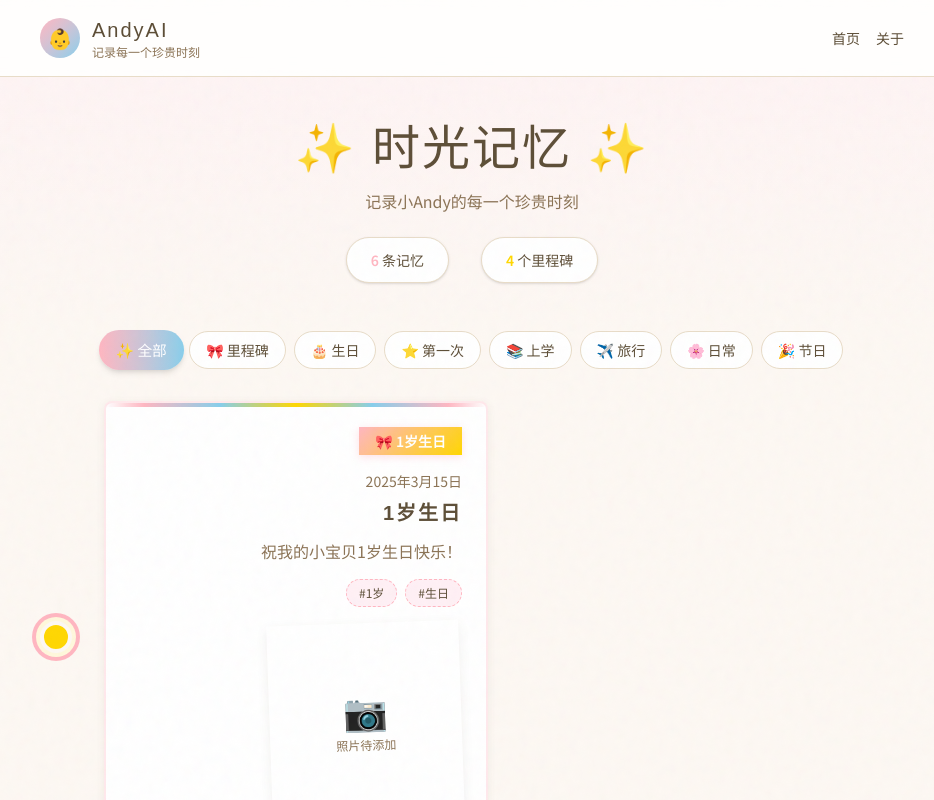
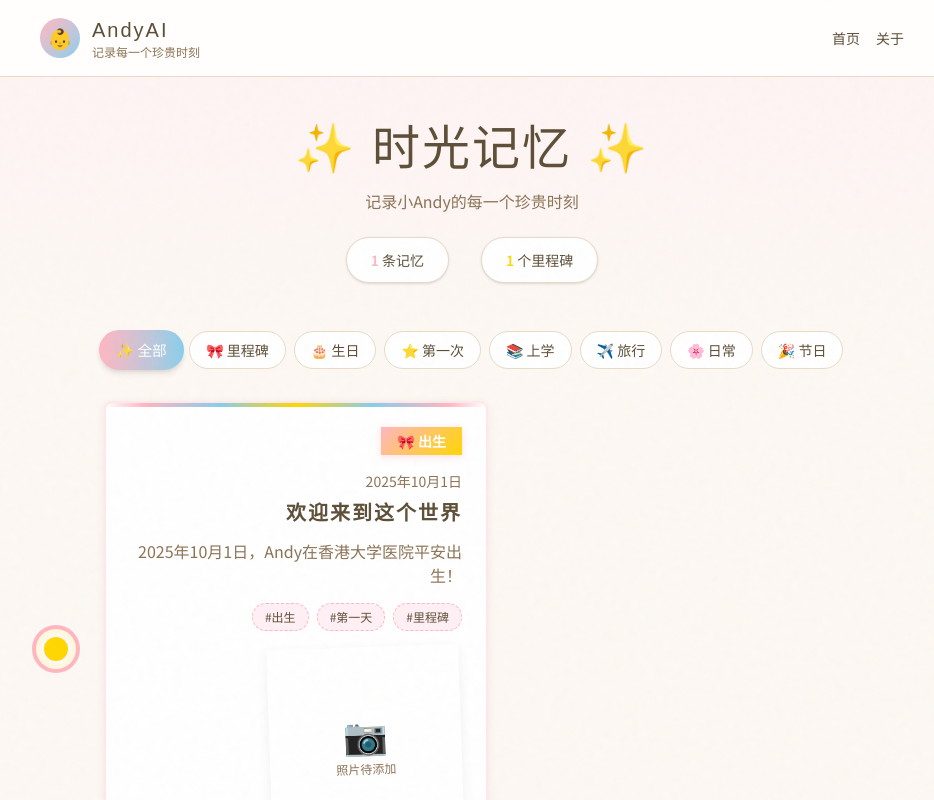
Before and after one commit to philipliu2/AndyAI, a Next.js app: page / in a window 1280 px wide. Shown: the top 800 px of the page, without its empty margins (168-1102 px from the left). Built offline with nearby package versions, Linux system fonts and the light colour scheme; a web font is replaced by a local one.

Commit message:
Update about page with Andy baby birth details

```diff
--- a/src/app/about/page.tsx
+++ b/src/app/about/page.tsx
@@ -1,5 +1,6 @@
 import Header from "@/components/Header";
 import Footer from "@/components/Footer";
+import { babyInfo } from "@/data/memories";
 
 export default function About() {
   return (
@@ -24,16 +25,16 @@ export default function About() {
         <div className="bg-bg-white rounded-2xl p-8 shadow-md border border-border-beige">
           <div className="space-y-6">
             <div>
-              <h2 className="font-handwritten text-xl text-text-brown mb-2">👶 小Andy</h2>
+              <h2 className="font-handwritten text-xl text-text-brown mb-2">👶 小{babyInfo.name}</h2>
               <p className="text-text-brown-light text-sm">
-                一个可爱的小宝宝，正在探索这个美好的世界。
+                出生于 {babyInfo.birthDate}，在 {babyInfo.birthPlace}
               </p>
             </div>
 
             <div className="border-t border-border-beige pt-6">
               <h2 className="font-handwritten text-xl text-text-brown mb-4">📖 这个网站</h2>
               <p className="text-text-brown-light text-sm leading-relaxed">
-                这是一个专门为Andy创建的成长记录网站。我们希望通过这个网站，
+                这是一个专门为{babyInfo.name}创建的成长记录网站。我们希望通过这个网站，
                 记录下他成长过程中的每一个重要时刻——第一次微笑、第一次走路、
                 第一个生日...希望这些记忆能成为他长大后最珍贵的礼物。
               </p>
@@ -42,7 +43,7 @@ export default function About() {
             <div className="border-t border-border-beige pt-6">
               <h2 className="font-handwritten text-xl text-text-brown mb-4">💕 致谢</h2>
               <p className="text-text-brown-light text-sm leading-relaxed">
-                感谢每一位关心Andy的家人和朋友。
+                感谢每一位关心{babyInfo.name}的家人和朋友。
                 特别感谢为这个网站付出努力的每一个人。
               </p>
             </div>
--- a/src/data/memories.ts
+++ b/src/data/memories.ts
@@ -12,122 +12,36 @@ export interface Memory {
   content: string;
 }
 
+export const babyInfo = {
+  name: "Andy",
+  birthDate: "2025-10-01",
+  birthPlace: "香港大学医院",
+  gender: "boy",
+};
+
 export const memories: Memory[] = [
   {
-    id: "2024-03-15-manny",
-    title: "满月啦！",
-    date: "2024-03-15",
+    id: "2025-10-01-birth",
+    title: "欢迎来到这个世界",
+    date: "2025-10-01",
     category: "milestone",
-    tags: ["满月", "成长记录"],
-    cover: "/photos/manny.jpg",
+    tags: ["出生", "第一天", "里程碑"],
+    cover: "/photos/birth.jpg",
     milestone: true,
-    milestoneLabel: "满月",
-    excerpt: "今天是小Andy满月的日子！体重5.2kg，身高57cm",
-    photos: ["/photos/manny-1.jpg", "/photos/manny-2.jpg"],
-    content: `今天是小Andy满月的日子！
+    milestoneLabel: "出生",
+    excerpt: "2025年10月1日，Andy在香港大学医院平安出生！",
+    photos: ["/photos/birth-1.jpg", "/photos/birth-2.jpg"],
+    content: `🎉 2025年10月1日国庆节🎉
 
-体重：5.2kg (出生3.2kg)
-身高：57cm (出生50cm)
+今天是我们生命中最特别的一天。
 
-谢谢大家送来的祝福和礼物 💕
+小Andy在香港大学医院平安出生！
 
-这是我们人生中最特别的一个月，看着你从一个小小的婴儿变成了会抬头、会微笑的小宝宝。
+感谢医护人员的悉心照料。
 
-妈妈和爸爸会好好记录你的每一个成长瞬间！`
-  },
-  {
-    id: "2024-05-20-100days",
-    title: "百天纪念",
-    date: "2024-05-20",
-    category: "milestone",
-    tags: ["百天", "成长记录"],
-    cover: "/photos/100days.jpg",
-    milestone: true,
-    milestoneLabel: "百天",
-    excerpt: "Andy来到这个世界100天啦！",
-    photos: ["/photos/100days-1.jpg"],
-    content: `Andy来到这个世界100天啦！
+欢迎来到这个世界，我的小宝贝！
 
-这100天里，你学会了：
-- 会抬头了
-- 会对人微笑了
-- 会咿咿呀呀说话了
-
-每一天都是惊喜，爱你哦宝贝 💕`
-  },
-  {
-    id: "2024-09-01-first-steps",
-    title: "迈出第一步",
-    date: "2024-09-01",
-    category: "first",
-    tags: ["第一次走路", "里程碑"],
-    cover: "/photos/first-steps.jpg",
-    milestone: true,
-    milestoneLabel: "第一次走路",
-    excerpt: "今天Andy迈出了人生的第一步！",
-    photos: ["/photos/first-steps-1.jpg"],
-    content: `今天是小Andy人生中非常重要的日子！
-
-在客厅的地毯上，你扶着茶几站稳，然后松开手，摇摇晃晃地走了两步到我怀里。
-
-虽然只有短短的两步，但这却是你成长的巨大里程碑！
-
-我的小宝贝，你长大了！ 🥰`
-  },
-  {
-    id: "2024-12-25-christmas",
-    title: "第一个圣诞节",
-    date: "2024-12-25",
-    category: "festival",
-    tags: ["圣诞节", "节日"],
-    cover: "/photos/christmas.jpg",
-    milestone: false,
-    excerpt: "Andy的第一个圣诞节",
-    photos: ["/photos/christmas-1.jpg"],
-    content: `🎄 Andy的第一个圣诞节
-
-虽然你还小，不懂什么是圣诞节，但我们还是给你准备了一份小礼物。
-
-希望以后的每一年，我们都能一起庆祝这个温暖的节日。
-
-圣诞快乐，我的小天使！ 🎅🎁`
-  },
-  {
-    id: "2025-01-01-newyear",
-    title: "2025新年快乐",
-    date: "2025-01-01",
-    category: "festival",
-    tags: ["新年", "节日"],
-    cover: "/photos/newyear.jpg",
-    milestone: false,
-    excerpt: "2025年的第一天",
-    photos: ["/photos/newyear-1.jpg"],
-    content: `🎊 2025年的第一天
-
-新的一年，新的开始！
-
-祝愿我的小Andy健康快乐成长！
-
-也祝愿大家新年快乐！ 🥳`
-  },
-  {
-    id: "2025-03-15-first-birthday",
-    title: "1岁生日",
-    date: "2025-03-15",
-    category: "birthday",
-    tags: ["1岁", "生日"],
-    cover: "/photos/birthday-1.jpg",
-    milestone: true,
-    milestoneLabel: "1岁生日",
-    excerpt: "祝我的小宝贝1岁生日快乐！",
-    photos: ["/photos/birthday-1.jpg", "/photos/birthday-2.jpg", "/photos/birthday-3.jpg"],
-    content: `🎂 Andy 1岁生日快乐！
-
-这一年过得太快了，仿佛昨天你才刚出生，今天就已经1岁了。
-
-现在的你会走路了，会叫爸爸妈妈了，会和我们互动了。
-
-谢谢你选择成为我们的孩子，爸爸妈妈永远爱你！ 💕`
+爸爸妈妈会永远爱你 💕`,
   },
 ];
 
```
